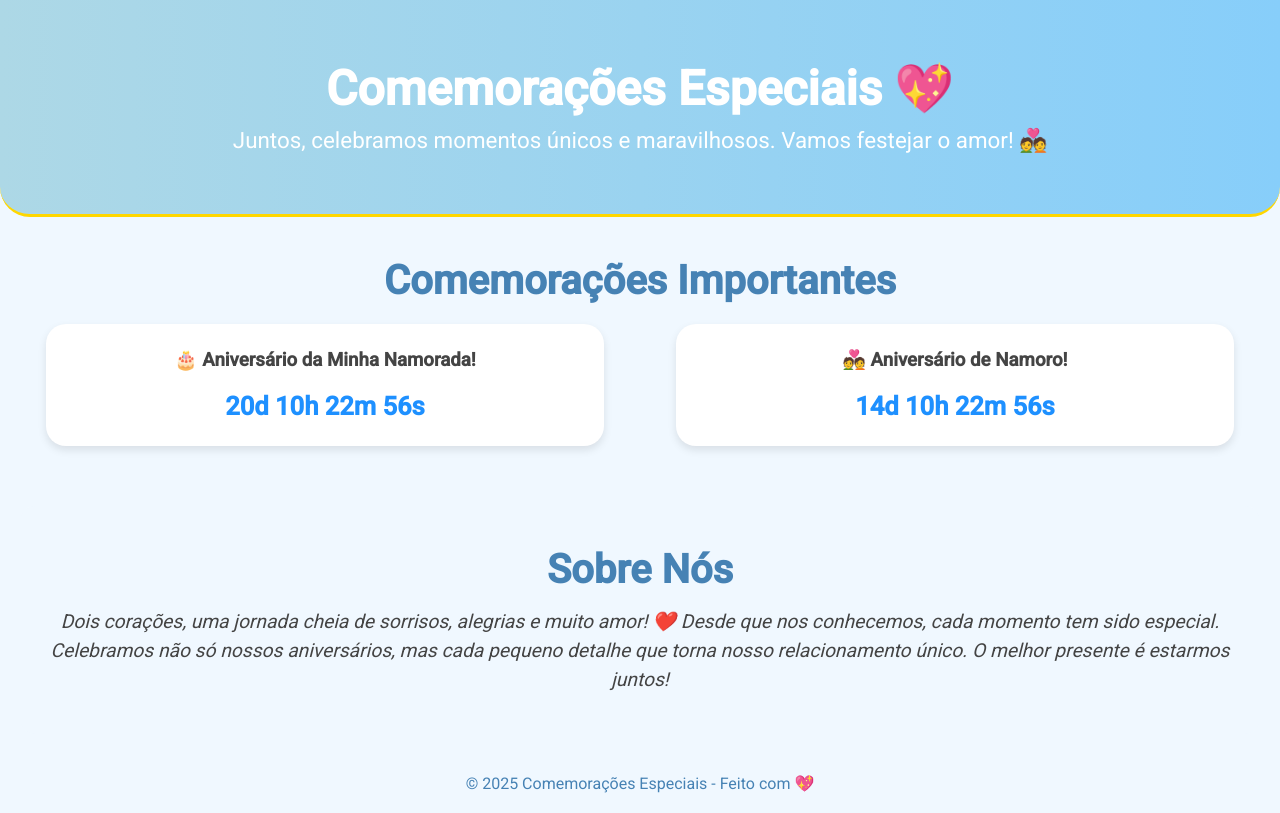
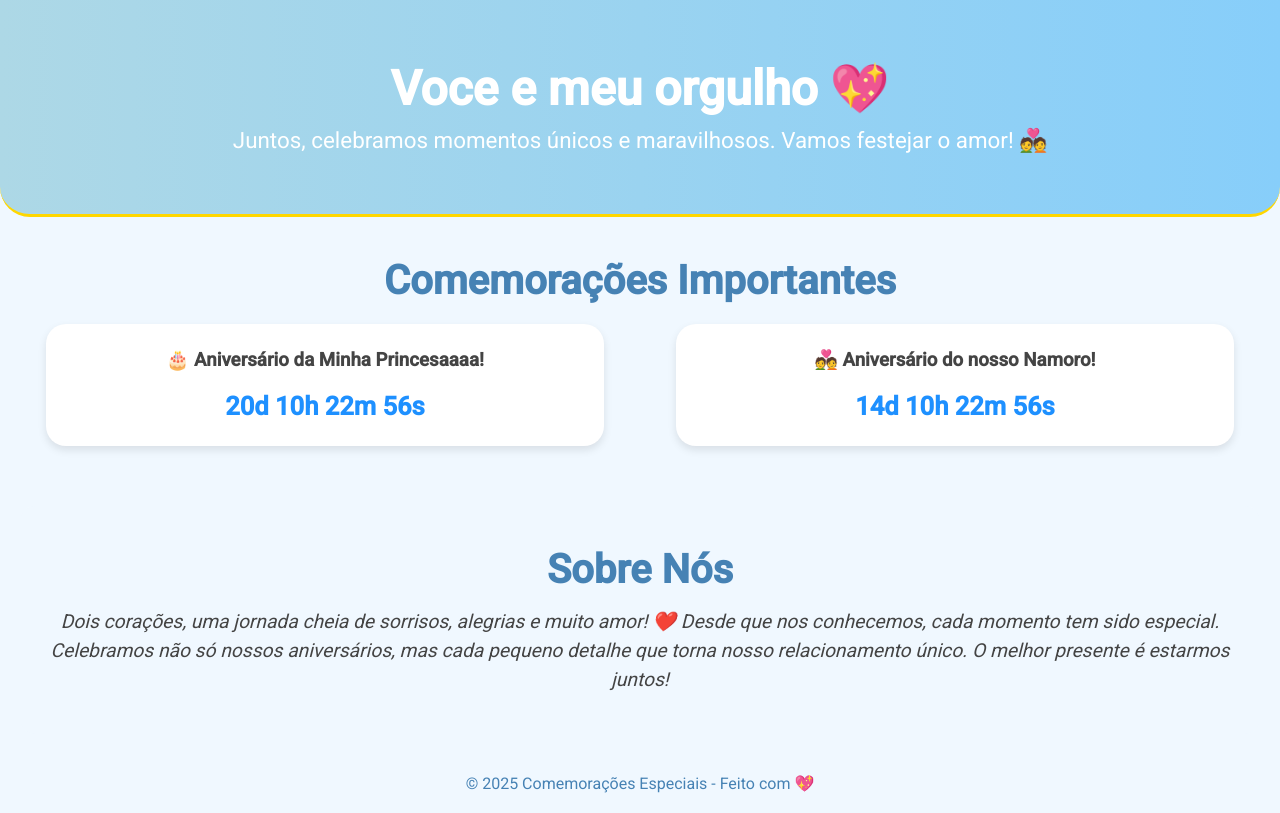
Before and after one commit to artthsz/eu-te-amo-nih, a plain HTML site: page index.html in a window 1280 px wide. Drawn offline with Linux system fonts and the light colour scheme.

Commit message:
Add files via upload

```diff
--- a/index.html
+++ b/index.html
@@ -4,14 +4,14 @@
     <meta charset="UTF-8">
     <meta name="viewport" content="width=device-width, initial-scale=1.0">
     <meta http-equiv="X-UA-Compatible" content="ie=edge">
-    <title>Comemorações Especiais</title>
+    <title>EU TE AMO MINHA GAROTINHA</title>
     <link href="https://fonts.googleapis.com/css2?family=Roboto:wght@400;500&family=Rubik:wght@400;500&display=swap" rel="stylesheet">
     <link rel="stylesheet" href="style.css">
 </head>
 <body>
 
     <header>
-        <h1>Comemorações Especiais 💖</h1>
+        <h1>Voce e meu orgulho 💖</h1>
         <p>Juntos, celebramos momentos únicos e maravilhosos. Vamos festejar o amor! 💑</p>
     </header>
 
@@ -20,14 +20,14 @@
         <div class="celebration-grid">
             <!-- Aniversário dela -->
             <div class="celebration-item">
-                <h3>🎂 Aniversário da Minha Namorada!</h3>
+                <h3>🎂 Aniversário da Minha Princesaaaa!</h3>
                 <div id="birthdayCountdown"></div>
                 <div id="birthdayMessage" style="display: none; color: #28a745; font-size: 1.5rem; margin-top: 20px;"></div>
             </div>
 
             <!-- Aniversário de namoro -->
             <div class="celebration-item">
-                <h3>💑 Aniversário de Namoro!</h3>
+                <h3>💑 Aniversário do nosso Namoro!</h3>
                 <div id="anniversaryCountdown"></div>
                 <div id="anniversaryMessage" style="display: none; color: #28a745; font-size: 1.5rem; margin-top: 20px;"></div>
             </div>
```
